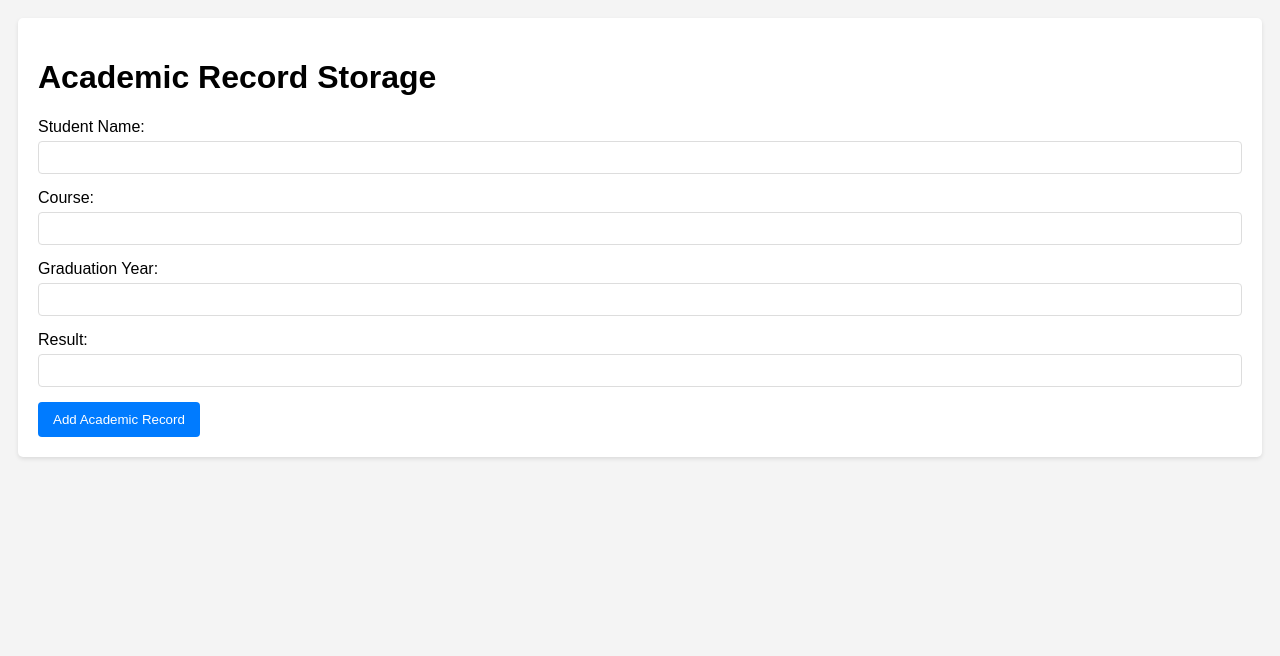
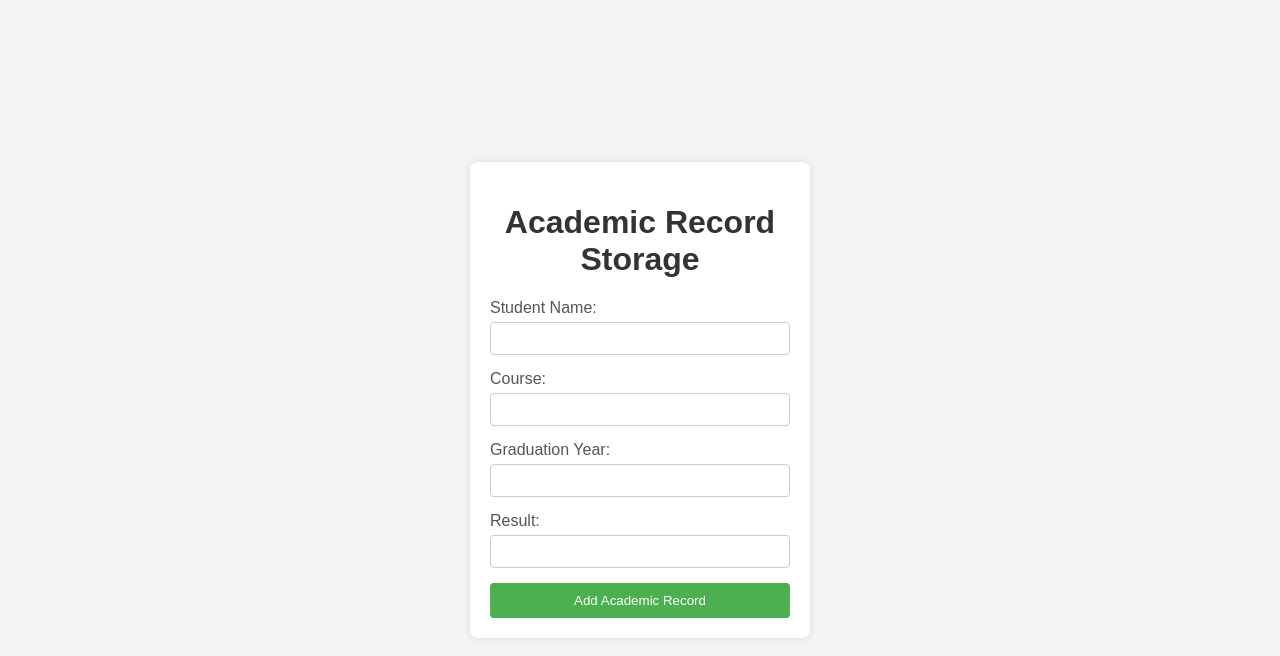
Before and after one commit to sushanthreddy009/Academy_Record_Storage_Using_Blockchain, a plain HTML site: page frontend/index.html in a window 1280 px wide. Drawn offline with Linux system fonts and the light colour scheme.

Commit message:
Update index.html

```diff
--- a/frontend/index.html
+++ b/frontend/index.html
@@ -8,39 +8,53 @@
         body {
             font-family: Arial, sans-serif;
             background-color: #f4f4f4;
-            padding: 10px;
+            margin: 0;
+            padding: 0;
+            display: flex;
+            justify-content: center;
+            align-items: center;
+            height: 100vh;
         }
+
         .container {
-            background: #fff;
+            background-color: #fff;
             padding: 20px;
-            border-radius: 5px;
-            box-shadow: 0 2px 4px rgba(0, 0, 0, 0.1);
+            border-radius: 8px;
+            box-shadow: 0 0 10px rgba(0, 0, 0, 0.1);
+            width: 300px;
         }
+
+        h1 {
+            text-align: center;
+            color: #333;
+        }
+
         .form-group {
             margin-bottom: 15px;
         }
+
         label {
             display: block;
             margin-bottom: 5px;
+            color: #555;
         }
-        input[type="text"],
-        input[type="number"] {
+
+        input {
             width: 100%;
             padding: 8px;
-            border: 1px solid #ddd;
+            box-sizing: border-box;
+            border: 1px solid #ccc;
             border-radius: 4px;
-            box-sizing: border-box;
         }
+
         button {
-            background-color: #007bff;
-            color: white;
-            padding: 10px 15px;
+            background-color: #4caf50;
+            color: #fff;
+            padding: 10px;
             border: none;
             border-radius: 4px;
             cursor: pointer;
-        }
-        button:hover {
-            background-color: #0056b3;
+            width: 100%;
         }
     </style>
 </head>
@@ -63,22 +77,35 @@
             <label for="result">Result:</label>
             <input type="text" id="result" required>
         </div>
-        <button type="button" onclick="addRecord()">Add Academic Record</button>
+        <button onclick="addRecord()">Add Academic Record</button>
     </div>
 
     <script>
-        function addRecord() {
+        async function addRecord() {
             const studentName = document.getElementById('studentName').value;
             const course = document.getElementById('course').value;
             const graduationYear = document.getElementById('graduationYear').value;
             const result = document.getElementById('result').value;
 
-            if (!studentName || !course || !graduationYear || !result) {
-                alert('Please fill in all fields.');
-                return;
+            try {
+                const response = await fetch('/addRecord', {
+                    method: 'POST',
+                    headers: {
+                        'Content-Type': 'application/json',
+                    },
+                    body: JSON.stringify({ studentName, course, graduationYear, result }),
+                });
+
+                if (!response.ok) {
+                    throw new Error(`HTTP error! status: ${response.status}`);
+                }
+
+                const data = await response.json();
+                alert(`Record added successfully! Transaction Hash: ${data.transactionHash}`);
+            } catch (error) {
+                console.error('Error adding record:', error);
+                alert(`Error adding record: ${error.message}`);
             }
-
-            alert(`Academic record for ${studentName} added successfully!`);
         }
     </script>
 </body>
```
